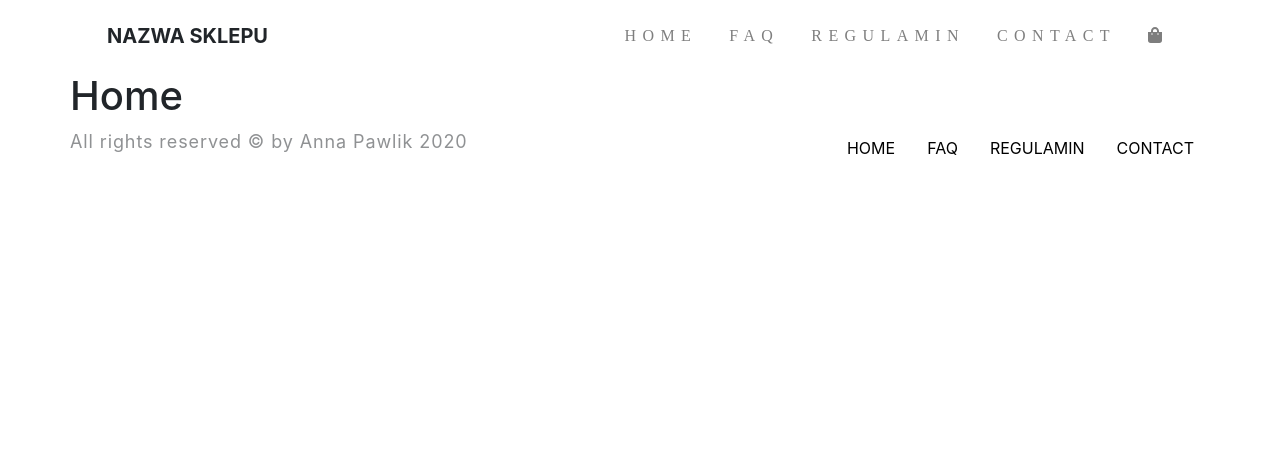
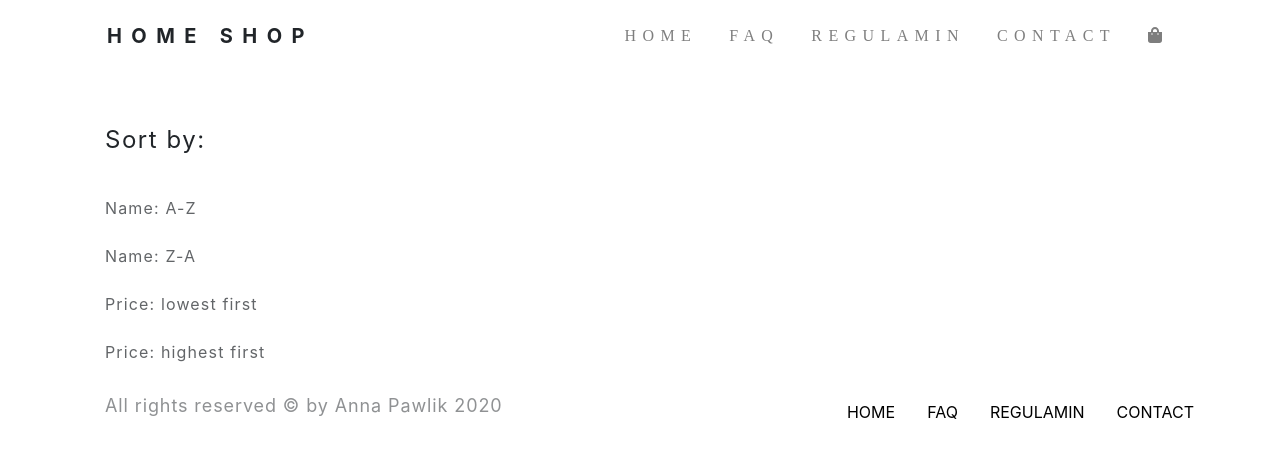
Before and after one commit to anpawdev/Final_Project, a React (Create React App) app in the folder client/: page / in a window 1280 px wide. Shown: the top 458 px of the page. Built offline with nearby package versions, Linux system fonts and the light colour scheme.

Commit message:
Add sort by and styles in homepage

```diff
--- a/client/src/components/features/Footer/Footer.scss
+++ b/client/src/components/features/Footer/Footer.scss
@@ -6,6 +6,7 @@
         font-size: 18px;
         opacity: 0.5;
         letter-spacing: 0.9px;
+        margin-left: 35px;
     }
 
     .footer-links {
--- a/client/src/components/features/Logo/Logo.js
+++ b/client/src/components/features/Logo/Logo.js
@@ -3,7 +3,7 @@ import React from 'react'
 import './Logo.scss';
 
 const Logo = () => (
-  <h1 className="navbar logo">Nazwa sklepu</h1>
+  <h1 className="navbar logo">Home Shop</h1>
 );
 
 export default Logo;
--- a/client/src/components/features/Logo/Logo.scss
+++ b/client/src/components/features/Logo/Logo.scss
@@ -1,6 +1,7 @@
 .logo {
     font-weight: bold;
     font-size: 20px;
+    letter-spacing: 9.4px;
     margin: 5px;
     display: flex;
     justify-content: flex-start;
--- a/client/src/components/pages/Home/HomePage.js
+++ b/client/src/components/pages/Home/HomePage.js
@@ -1,9 +1,23 @@
 import React from 'react';
+import './HomePage.scss';
 
-const HomePage = () => (
-  <div>
-    <h1>Home</h1>
-  </div>
-);
+class HomePage extends React.Component {
+
+  render () {
+    return (
+      <div className="home">
+        <div className="home-sort col-sm-12 col-md-4 col-lg-3">
+          <p className="home-sort-header">Sort by:</p>
+          <ul className="home-sort-list">
+            <li>Name: A-Z</li>
+            <li>Name: Z-A</li>
+            <li>Price: lowest first</li>
+            <li>Price: highest first</li>
+          </ul>
+        </div>
+      </div>
+    )
+  }
+};
 
 export default HomePage;
--- /dev/null
+++ b/client/src/components/pages/Home/HomePage.scss
@@ -0,0 +1,24 @@
+.home-sort {
+    height: 270px;
+
+    .home-sort-header {
+        margin-top: 50px;
+        margin-left: 20px;
+        font-size: 24px;
+        letter-spacing: 1.54px;
+    }
+
+    .home-sort-list {
+        list-style-type: none;
+        padding: 10px;
+        margin: 10px;
+        opacity: 0.7;
+        line-height: 48px;
+        letter-spacing: 1.15px;
+        cursor: pointer;
+
+        &:hover {
+            box-shadow: 0 0 10px rgba(0, 0, 0, 0.1);
+        }
+    }
+}
```
Also changed, not shown: client/src/components/features/Products/Products.js (added, +13 -0 lines).
